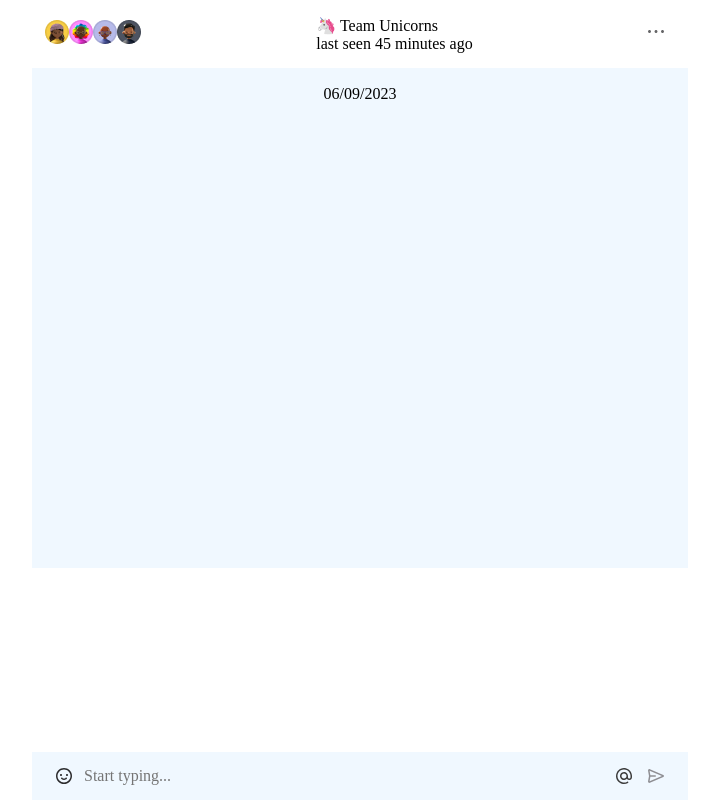
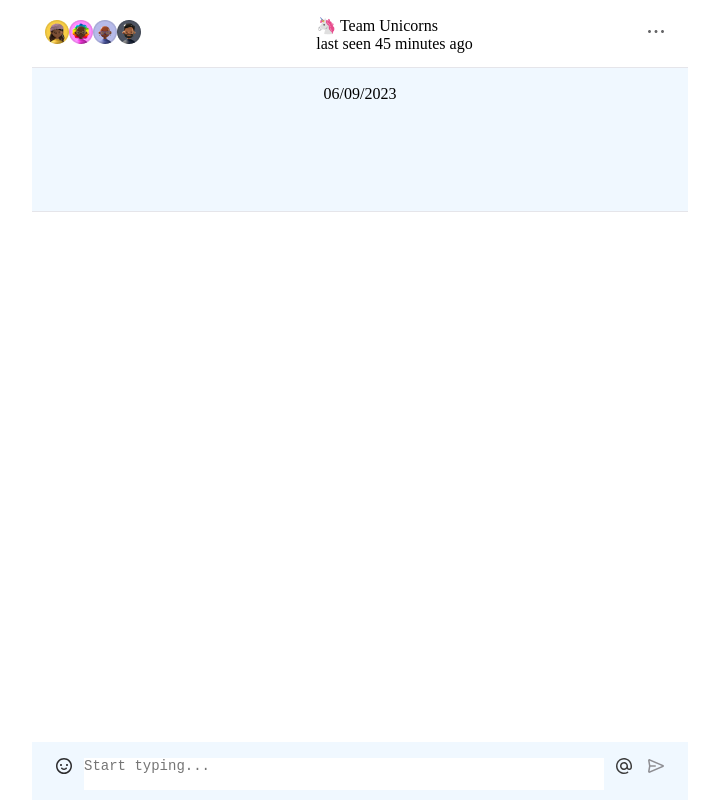
Before and after one commit to Progprofesion/Chat-bot, a Next.js app: page / in a window 1280 px wide. Shown: the whole page, without its empty margins (280-999 px from the left). Built offline with nearby package versions, Linux system fonts and the light colour scheme.

Commit message:
textAreaAutoHeight

```diff
--- a/components/Footer.tsx
+++ b/components/Footer.tsx
@@ -1,5 +1,6 @@
 import { useState, useEffect } from "react";
 import Image from "next/image";
+import TextArea from "../components/TextArea";
 import dayjs from "dayjs";
 import styles from "../styles/Footer.module.css";
 import smile from "../assets/icons/smiley.svg";
@@ -13,13 +14,21 @@ const Footer = () => {
   const addMessage = useStore((state) => state.addMessage);
   const changeIsbot = useStore((state) => state.changeIsbot);
   const isBotMessage = useStore((state) => state.isBotMessage);
-  const removeMessage = useStore((state) => state.removeMessage);
+
   let time = dayjs().format("h:mm A");
 
   const onClick = (): void => {
     addMessage({ message: message, time: time, isBot: false });
     setMessage("");
     changeIsbot(true);
+  };
+
+  const handleKeyDown = (event: React.KeyboardEvent) => {
+    // event.preventDefault();
+    if (event.key === "Enter") {
+      onClick();
+      event.preventDefault();
+    }
   };
 
   useEffect(() => {
@@ -36,12 +45,10 @@ const Footer = () => {
       <div className={styles.emoji}>
         <Image src={smile} alt="emojy" />
       </div>
-      <input
-        value={message}
-        placeholder="Start typing..."
-        className={styles.input}
-        type="text"
-        onChange={(e) => setMessage(e.target.value)}
+      <TextArea
+        message={message}
+        setMessage={setMessage}
+        onkeydown={handleKeyDown}
       />
       <div className={styles.sendUpload}>
         <button className={styles.button}>
--- a/components/Message.tsx
+++ b/components/Message.tsx
@@ -35,15 +35,7 @@ const Message = ({
           <rect width="6" height="12" fill="#007AFF" />
         </svg>
       </div>
-      <div className={styles.content}>
-        {message}
-        {/* <input
-          value={currEditMessage}
-          onChange={(e) => setcurrEditMessage(e.target.value)}
-          className={styles.editInput}
-          type="text"
-        /> */}
-      </div>
+      <div className={styles.content}>{message}</div>
       <div className={styles.time}>
         <div>{time}</div>
         <Image className={styles.mark} src={mark} alt="Mark" />
--- /dev/null
+++ b/components/TextArea.jsx
@@ -0,0 +1,46 @@
+import { useEffect, useRef } from "react";
+import styles from "../styles/TextArea.module.css";
+const TextArea = ({ message, setMessage, onkeydown }) => {
+  const ref = useRef();
+
+  // This only tracks the auto-sized height so we can tell if the user has manually resized
+  const autoHeight = useRef();
+
+  useEffect(() => {
+    if (!ref.current) {
+      return;
+    }
+
+    if (
+      autoHeight.current !== undefined &&
+      ref.current.style.height !== autoHeight.current
+    ) {
+      // don't auto size if the user has manually changed the height
+      return;
+    }
+
+    ref.current.style.height = "auto";
+    ref.current.style.overflow = "hidden";
+    const next = `${ref.current.scrollHeight}px`;
+    ref.current.style.height = next;
+    autoHeight.current = next;
+    ref.current.style.overflow = "auto";
+  }, [message, ref, autoHeight]);
+
+  return (
+    <textarea
+      className={styles.textArea}
+      ref={ref}
+      style={{
+        resize: "none",
+        minHeight: "20px",
+      }}
+      placeholder="Start typing..."
+      value={message}
+      onChange={(event) => setMessage(event.target.value)}
+      onKeyDown={onkeydown}
+    />
+  );
+};
+
+export default TextArea;
--- a/store/index.ts
+++ b/store/index.ts
@@ -18,7 +18,7 @@ interface UseStore {
   }) => void;
   changeIsbot: (boolean: boolean) => void;
   removeMessage: (id: number) => void;
-  editMessage: (id: number) => void;
+  editMessage: (message: number) => void;
 }
 
 let res = getFromLocalStorage("messages")
--- a/styles/Footer.module.css
+++ b/styles/Footer.module.css
@@ -1,11 +1,12 @@
 .footer {
     display: flex;
-    align-items: center;
+    align-items: flex-end;
     position: fixed;
     bottom: 0;
     max-width: 656px;
-    height: 48px;
+    min-height: 48px;
     background-color: aliceblue;
+    padding-bottom: 10px;
 }
 
 .emoji {
@@ -22,14 +23,14 @@
     justify-content: space-between;
     align-items: center;
     width: 72px;
-    height: 100%;
+    height: 48px;
     margin-right: 12px;
     padding: 0 12px;
 }
 
 
 .input {
-    width: 520px;
+    max-width: 520px;
     height: 20px;
 }
 
--- a/styles/Header.module.css
+++ b/styles/Header.module.css
@@ -4,6 +4,7 @@
     align-items: center;
     width: 100%;
     height: 68px;
+    box-shadow: 0px -1px 0px 0px #E5E5EA inset;
 }
 
 .imgWrapp {
--- a/styles/Message.module.css
+++ b/styles/Message.module.css
@@ -13,6 +13,10 @@
     color: #FFFFFF;
     min-height: 39px;
     word-wrap: break-word;
+}
+
+.content {
+    max-width: 200px;
 }
 
 .time {
--- a/styles/Messages.module.css
+++ b/styles/Messages.module.css
@@ -1,7 +1,8 @@
 .messages {
     width: 656px;
-    height: 500px;
+    padding-bottom: 58px;
     background-color: aliceblue;
+    box-shadow: 0px -1px 0px 0px #E5E5EA inset;
 }
 
 .messagesWrapp {
@@ -10,7 +11,7 @@
     justify-content: flex-end;
     margin-top: 51px;
     width: 100%;
-    height: 100%;
+    /* height: 100%; */
 }
 
 .botMessage {
--- /dev/null
+++ b/styles/TextArea.module.css
@@ -0,0 +1,8 @@
+.textArea {
+    margin-top: 14px;
+    width: 520px;
+    height: 20px;
+    border: none;
+    outline: none;
+    font-size: 14px;
+}
```
Also changed, not shown: pages/_app.jsx (renamed from pages/_app.tsx).
